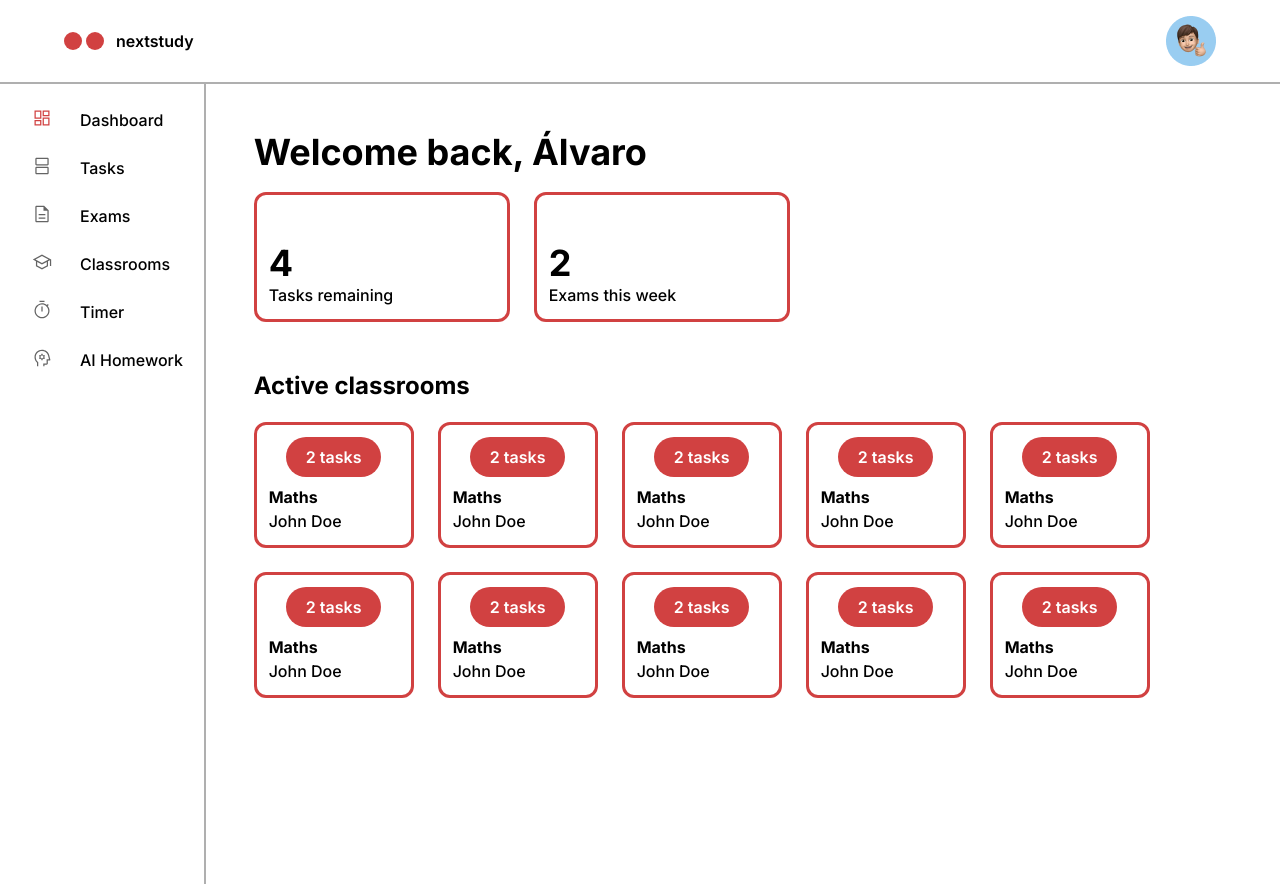
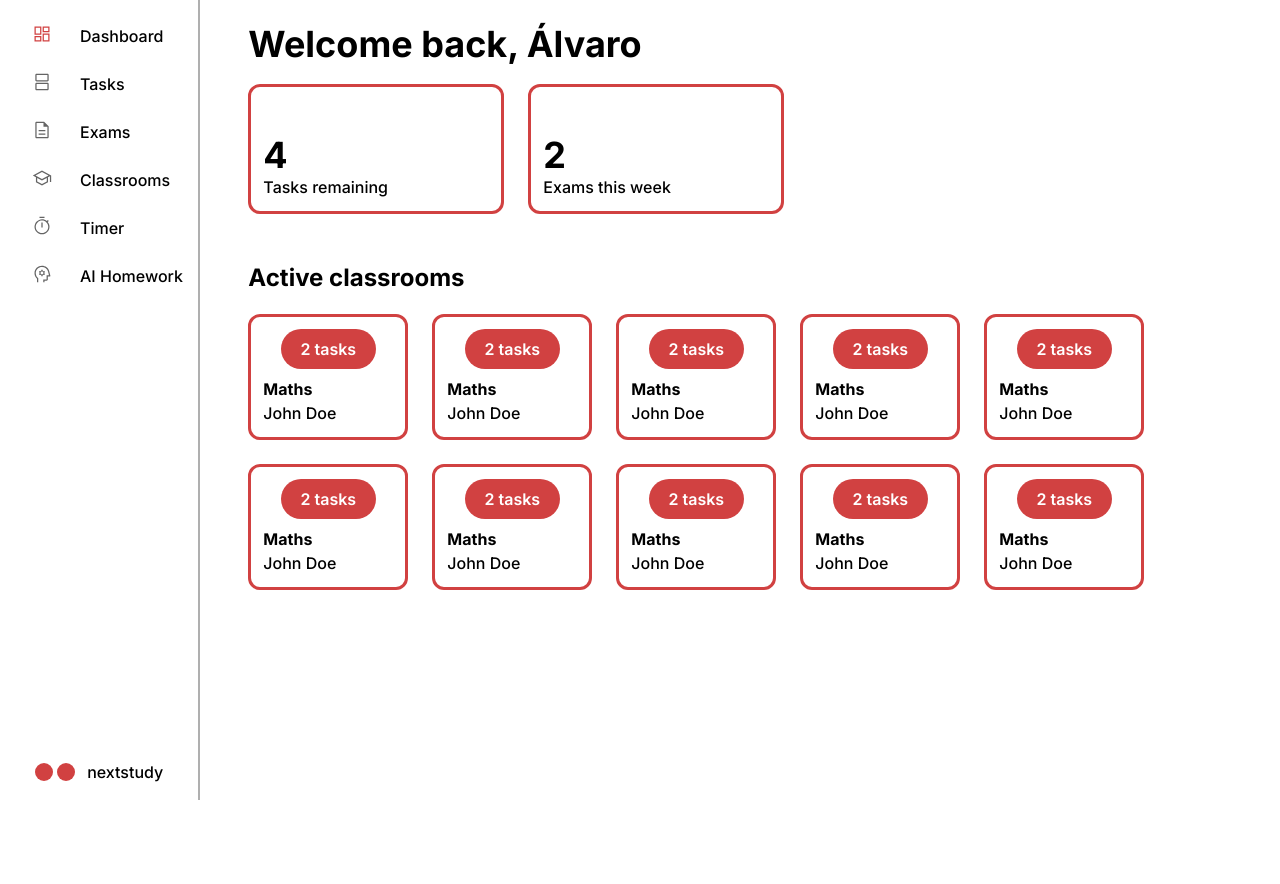
Before and after one commit to alvgonzx/nextstudy, a Next.js app in the folder frontend/: page / in a window 1280 px wide. After the commit the page ends 800 px from the top, so only its background shows below. Built offline with nearby package versions, Linux system fonts and the light colour scheme.

Commit message:
[dev] updated ui

```diff
--- a/frontend/app/components/header/Header.jsx
+++ /dev/null
@@ -1,16 +0,0 @@
-import Logo from "./Logo";
-import Image from "next/image";
-
-const Header = () => {
-    return (
-        <header className="w-full flex justify-between px-16 py-4 border-b-2 border-[#AFAFAF] font-semibold">
-            <div className="flex flex-row items-center gap-3">
-                <Logo />
-                <h1>nextstudy</h1>
-            </div>
-            <Image src='/userlogo.png' width={50} height={50} alt="nextstudy-userlogo" />
-        </header>
-    );
-};
-
-export default Header;
--- a/frontend/app/components/sidebar/Sidebar.jsx
+++ b/frontend/app/components/sidebar/Sidebar.jsx
@@ -1,5 +1,6 @@
 import Link from "next/link";
 import Icon from "./Icon";
+import Logo from "./Logo";
 
 const links = [
     {
@@ -36,7 +37,7 @@ const links = [
 
 const Sidebar = () => {
     return (
-        <aside className="border-r-2 border-[#AFAFAF] w-64 flex font-medium h-screen">
+        <aside className="border-r-2 border-[#AFAFAF] w-64 flex flex-col justify-between font-medium h-screen sticky top-0">
             <ul className="mt-3 ml-8">
                 {links.map(({ label, svg, route }) => (
                     <li key={route} className="py-3 flex gap-7">
@@ -45,6 +46,12 @@ const Sidebar = () => {
                     </li>
                 ))}
             </ul>
+            <div className="mx-auto">
+                <div className="flex flex-row items-center gap-3 pb-4">
+                    <Logo />
+                    <h1>nextstudy</h1>
+                </div>
+            </div>
         </aside>
     );
 };
--- a/frontend/app/layout.jsx
+++ b/frontend/app/layout.jsx
@@ -1,6 +1,5 @@
 import "./globals.css";
 import { Inter } from "next/font/google";
-import Header from "./components/header/Header";
 import Sidebar from "./components/sidebar/Sidebar";
 
 const inter = Inter({ subsets: ["latin"] });
@@ -14,7 +13,6 @@ const RootLayout = ({ children }) => {
     return (
         <html lang="en">
             <body className={inter.className}>
-                <Header />
                 <div className="flex">
                     <Sidebar />
                     {children}
--- a/frontend/app/page.jsx
+++ b/frontend/app/page.jsx
@@ -3,7 +3,7 @@ import SmallCard from "./components/dashboard/SmallCard";
 
 const HomePage = () => {
     return (
-        <main className="mt-12 ml-12 w-full">
+        <main className="mt-6 ml-12 mr-8 w-full">
             <p className="font-bold text-4xl">Welcome back, Álvaro</p>
             <section className="mt-5 flex gap-6">
                 <BigCard number={4} text="Tasks remaining" />
```
Also changed, not shown: frontend/app/components/sidebar/Logo.jsx (renamed from frontend/app/components/header/Logo.jsx).
